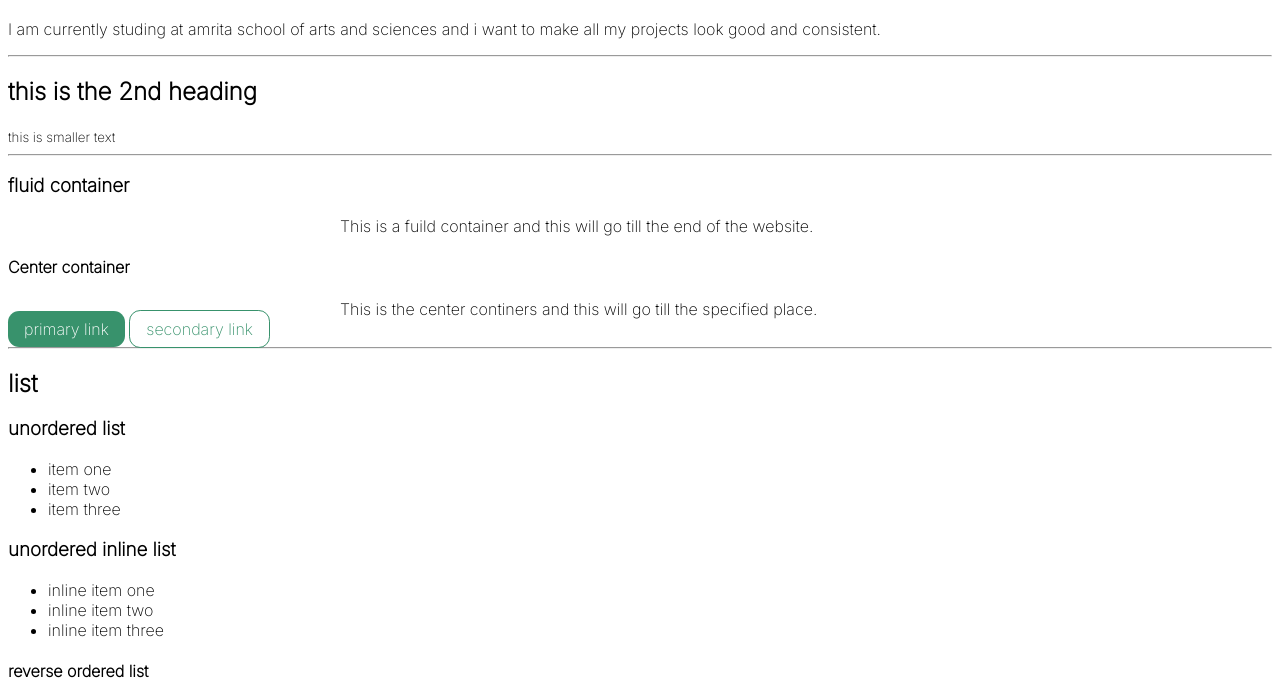
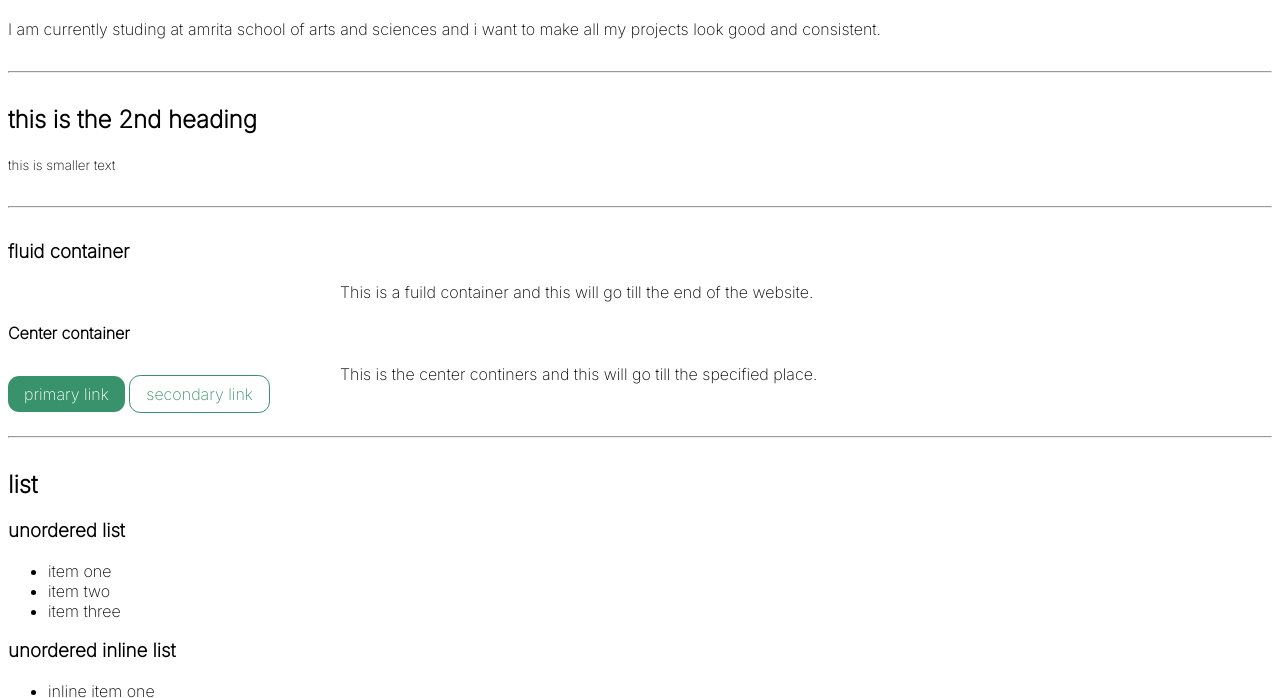
Before and after one commit to Lumine8/personal-repo1, a plain HTML site: page index.html in a window 1280 px wide. Shown: the part 63-761 px from the top of the page. Drawn offline with Linux system fonts and the light colour scheme.

Commit message:
style: minor updates

```diff
--- a/style.css
+++ b/style.css
@@ -40,3 +40,7 @@ body{
     border-radius: 0.7rem;
 
 }
+
+hr{
+    margin: 2rem 0rem;
+}
```
